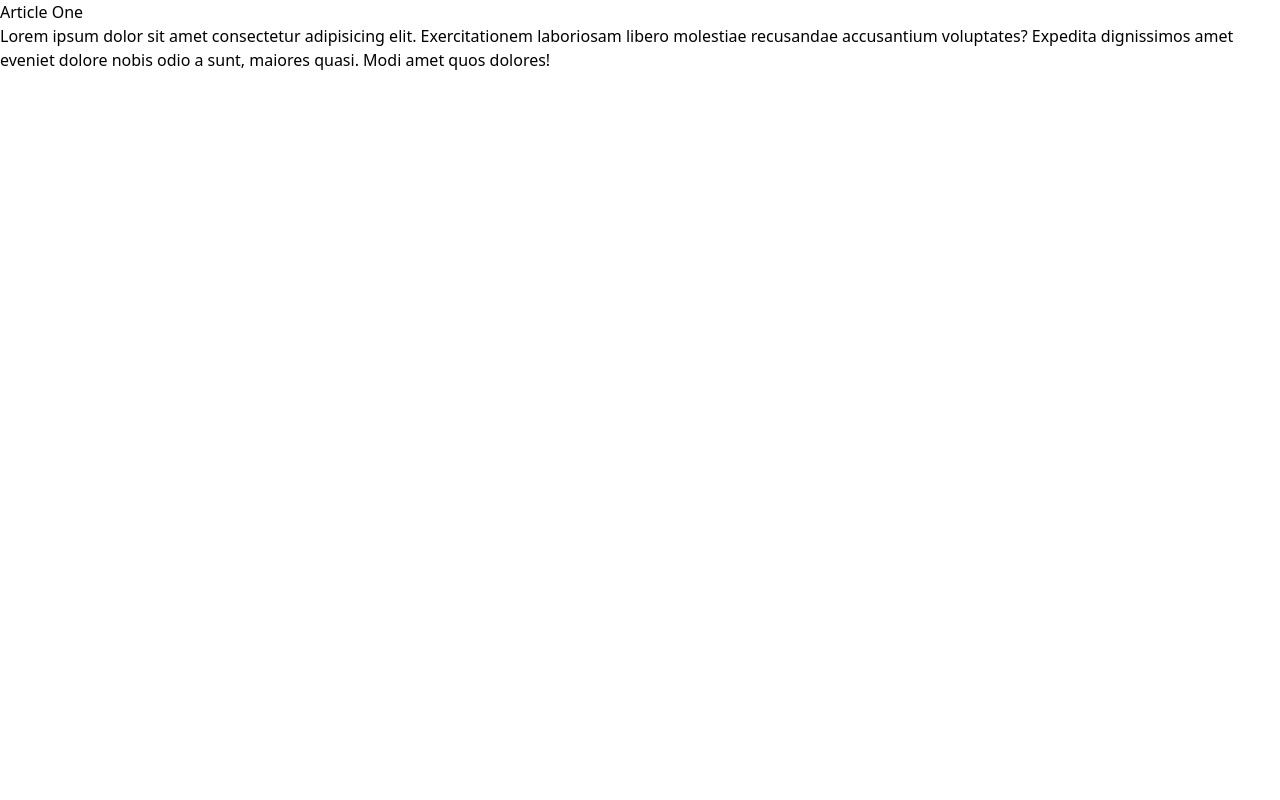
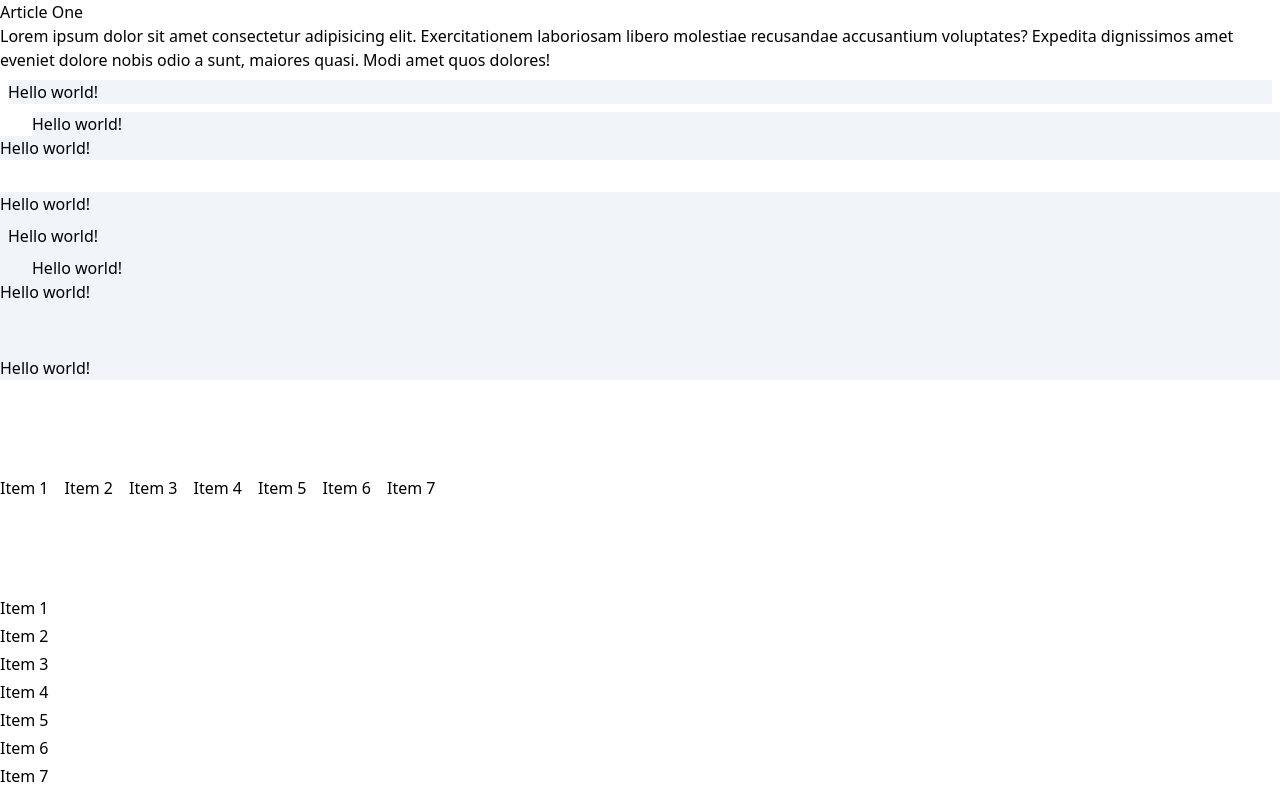
Before and after one commit to buga747/tailwind-from-scratch, a plain HTML site: page 03-container-spacing/index.html in a window 1280 px wide. Drawn offline with nearby package versions, Linux system fonts and the light colour scheme.

Commit message:
add container classes

```diff
--- a/03-container-spacing/index.html
+++ b/03-container-spacing/index.html
@@ -9,7 +9,7 @@
   </head>
   <body>
     <!-- Container -->
-    <div>
+    <div class="container mx-auto">
       <article>
         <h3>Article One</h3>
         <p>
@@ -21,12 +21,37 @@
       </article>
 
       <!-- Margin -->
+      <div class="bg-slate-100 m-2">Hello world!</div>
+      <div class="bg-slate-100 ml-8">Hello world!</div>
+      <div class="bg-slate-100 mb-8">Hello world!</div>
+      <div class="bg-slate-100 mt-[20px]">Hello world!</div>
 
       <!-- Padding -->
+      <div class="bg-slate-100 p-2">Hello world!</div>
+      <div class="bg-slate-100 pl-8">Hello world!</div>
+      <div class="bg-slate-100 pb-8">Hello world!</div>
+      <div class="bg-slate-100 pt-[20px]">Hello world!</div>
 
       <!-- Space Between X -->
-
+      <div class="flex mt-24 space-x-4">
+        <div>Item 1</div>
+        <div>Item 2</div>
+        <div>Item 3</div>
+        <div>Item 4</div>
+        <div>Item 5</div>
+        <div>Item 6</div>
+        <div>Item 7</div>
+      </div>
       <!-- Space Between Y -->
+      <div class="flex flex-col mt-24 space-y-1">
+        <div>Item 1</div>
+        <div>Item 2</div>
+        <div>Item 3</div>
+        <div>Item 4</div>
+        <div>Item 5</div>
+        <div>Item 6</div>
+        <div>Item 7</div>
+      </div>
     </div>
   </body>
 </html>
```
